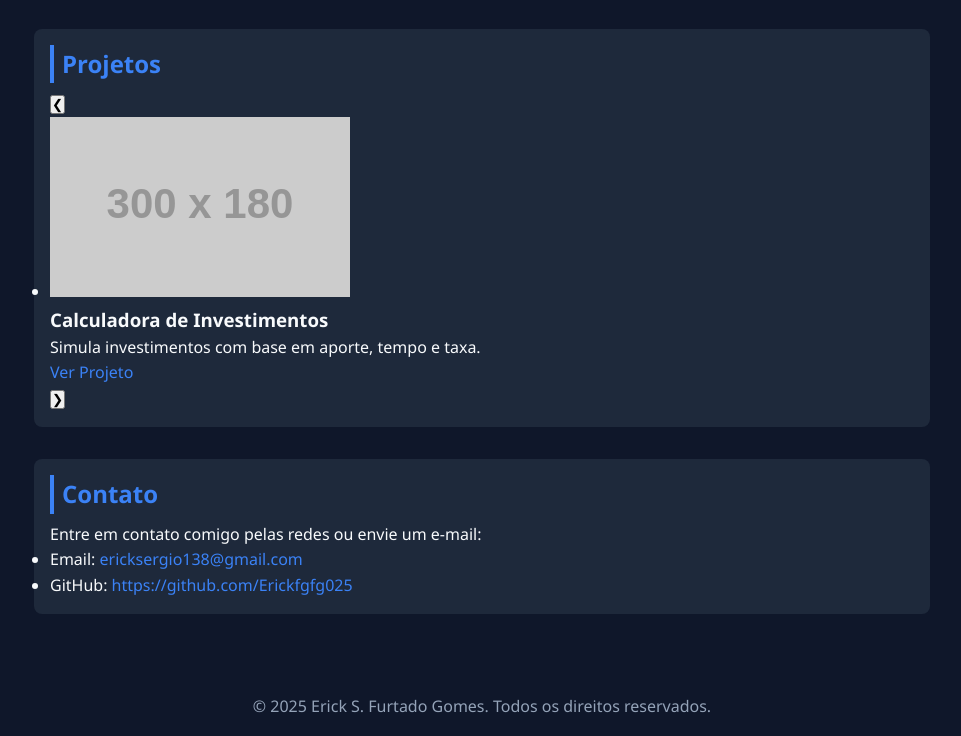
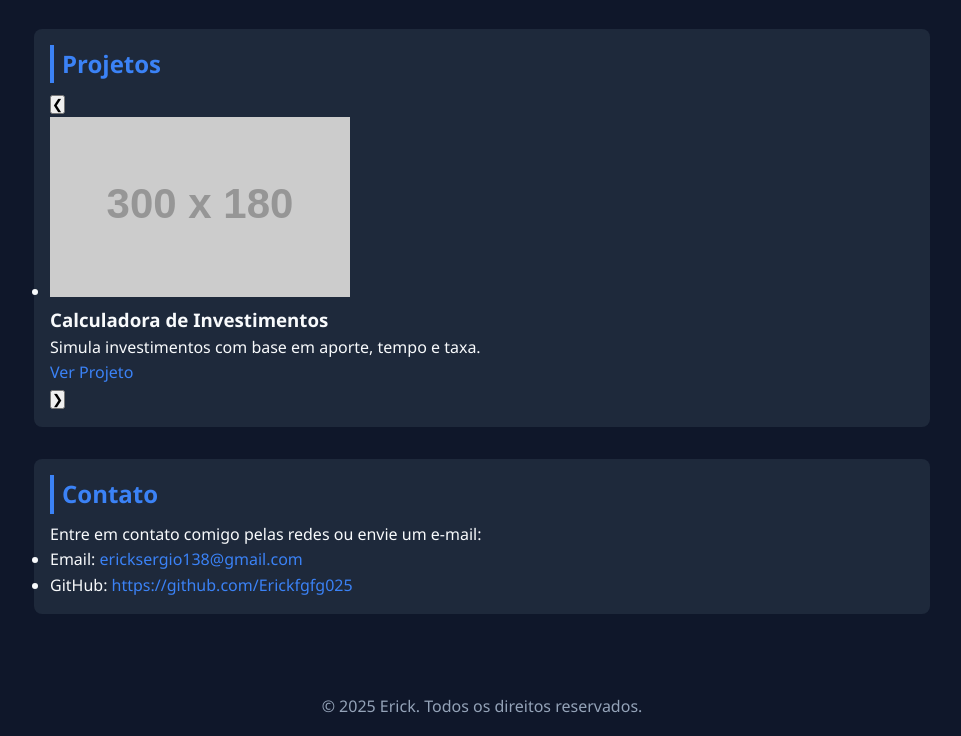
Before and after one commit to Erickfgfg025/my-dev-portfolio, a plain HTML site: page index.html in a window 1280 px wide. Shown: the part 600-1336 px from the top of the page, without its empty margins (158-1119 px from the left). Drawn offline with Linux system fonts and the light colour scheme; placeholder pictures from the web are drawn by us.

Commit message:
Atualizar o index.html

```diff
--- a/index.html
+++ b/index.html
@@ -57,7 +57,7 @@
 </section>
 
   </main>  <footer class="fade-in delay-2">
-    <p>&copy; 2025 Erick S. Furtado Gomes. Todos os direitos reservados.</p>
+    <p>&copy; 2025 Erick. Todos os direitos reservados.</p>
   </footer>
 </body>
 </html>
```
